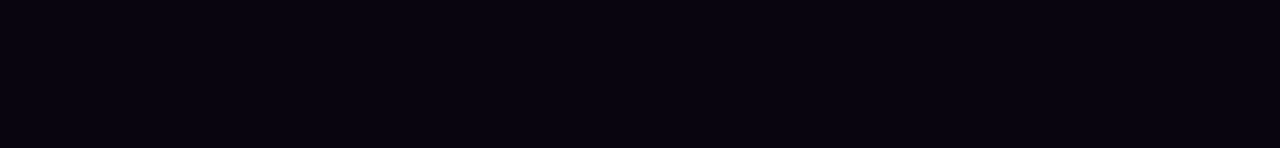
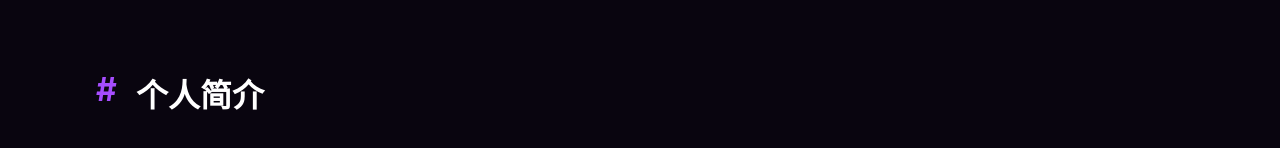
Before and after one commit to CoKoii/RTB, a React (Vite) app: page / in a window 1280 px wide. Shown: the part 4846-4994 px from the top of the page. Before the commit the page ends 4866 px from the top, so only its background shows below. Built offline with nearby package versions, Linux system fonts and the light colour scheme.

Commit message:
添加页脚组件及样式，整合至主页

```diff
--- /dev/null
+++ b/src/pages/Home/Footer/index.scss
@@ -0,0 +1,18 @@
+.footer {
+  .section-title {
+    font-size: 2rem;
+    margin-bottom: 40px;
+    font-weight: 600;
+    color: #fff;
+    position: relative;
+    padding-left: 40px;
+    transition: transform 0.3s ease;
+    &:before {
+      content: "#";
+      position: absolute;
+      left: 0;
+      color: #a64dff;
+      font-weight: bold;
+    }
+  }
+}
--- /dev/null
+++ b/src/pages/Home/Footer/index.tsx
@@ -0,0 +1,11 @@
+import "./index.scss";
+
+const Footer = () => {
+  return (
+    <div className="footer" id="about">
+      <h2 className="section-title">个人简介</h2>
+    </div>
+  );
+};
+
+export default Footer;
--- a/src/pages/Home/Projects/index.scss
+++ b/src/pages/Home/Projects/index.scss
@@ -12,12 +12,6 @@
     padding-left: 40px;
     text-align: left;
     transition: transform 0.3s ease;
-
-    @media (max-width: 768px) {
-      font-size: 1.6rem;
-      margin-bottom: 30px;
-      padding-left: 30px;
-    }
 
     &:before {
       content: "#";
@@ -197,7 +191,6 @@
   }
 }
 
-// 项目详情弹窗样式
 .project-detail-modal {
   .ant-modal-content {
     border-radius: 12px;
@@ -241,7 +234,6 @@
     color: #e0e0e0;
   }
 
-  // 项目元信息样式
   .project-meta {
     display: flex;
     gap: 24px;
@@ -367,7 +359,6 @@
     }
   }
 
-  // 全局覆盖所有文本颜色
   .ant-typography,
   .ant-modal-body,
   .ant-list-item {
--- a/src/pages/Home/index.tsx
+++ b/src/pages/Home/index.tsx
@@ -7,6 +7,7 @@ import UserContext from "@/context/UserContext";
 import Skill from "./Skill";
 import Work from "./Works";
 import Projects from "./Projects";
+import Footer from "./Footer";
 const Home = () => {
   return (
     <div className="home">
@@ -17,6 +18,7 @@ const Home = () => {
         <Skill />
         <Work />
         <Projects />
+        <Footer />
       </UserContext.Provider>
     </div>
   );
```
Also changed, not shown: src/pages/Home/Me/index.tsx (added).
